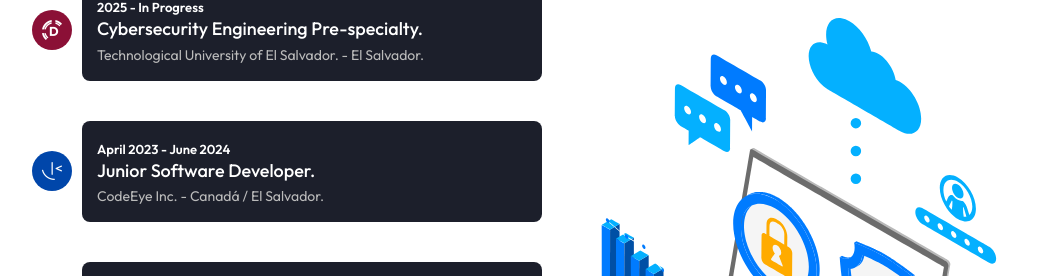
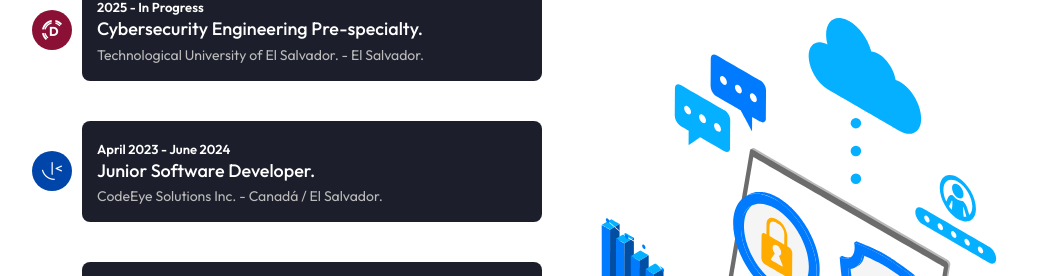
Before and after one commit to cruzito-x/portfolio_v4, a React (Vite) app: page / in a window 1280 px wide. Shown: the part 2063-2339 px from the top of the page, without its empty margins (86-1147 px from the left). Built offline with nearby package versions, Linux system fonts and the light colour scheme.

Commit message:
Update Experience.jsx

```diff
--- a/src/sections/experience/Experience.jsx
+++ b/src/sections/experience/Experience.jsx
@@ -39,7 +39,7 @@ const Experience = ({ lang }) => {
                   {lang.codeEye_time?.text}
                 </label>
                 <h3>{lang.codeEye_job?.text}</h3>
-                <p>CodeEye Inc. - Canadá / El Salvador.</p>
+                <p>CodeEye Solutions Inc. - Canadá / El Salvador.</p>
               </div>
             </div>
             <div className="timeline-item d-flex align-items-center">
```
